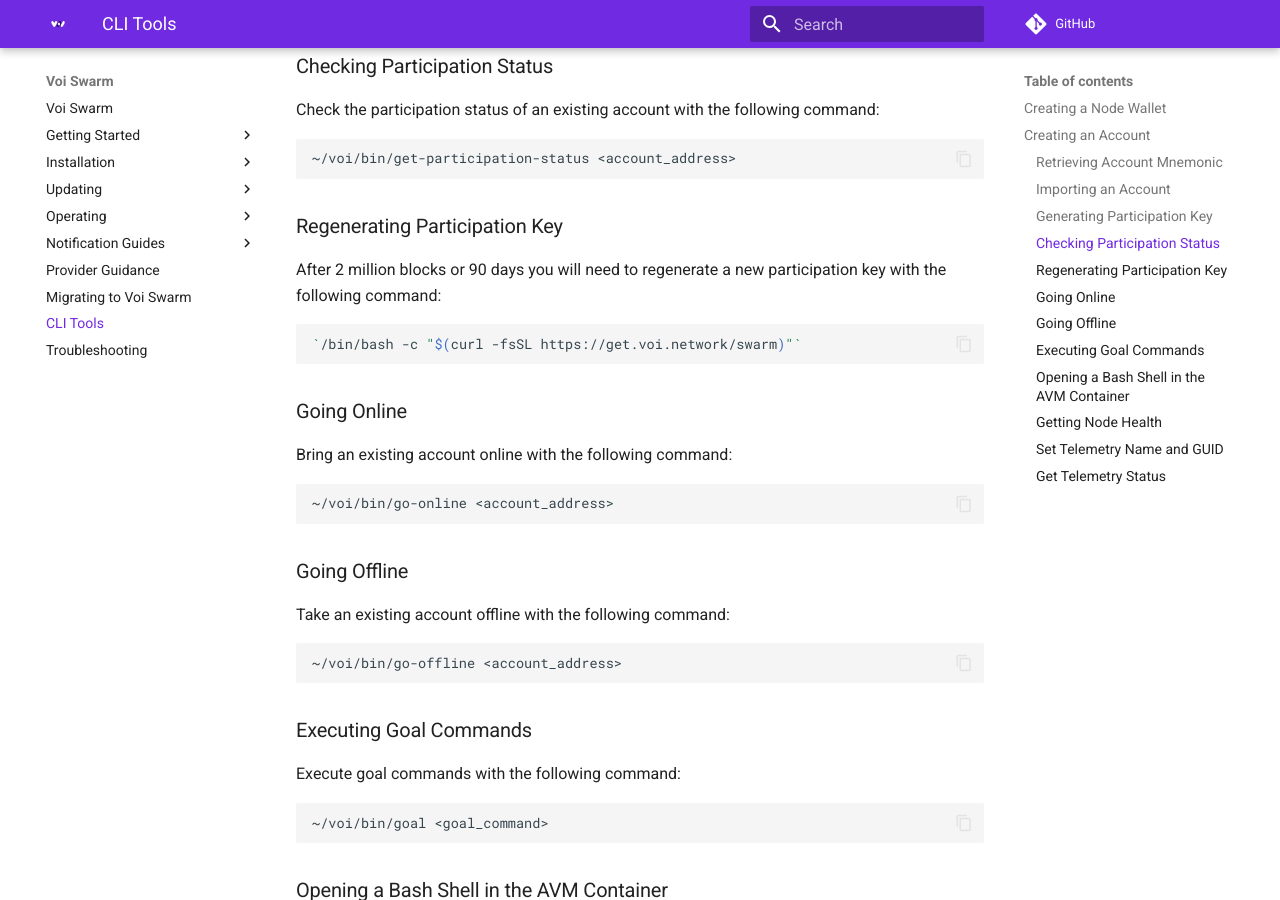
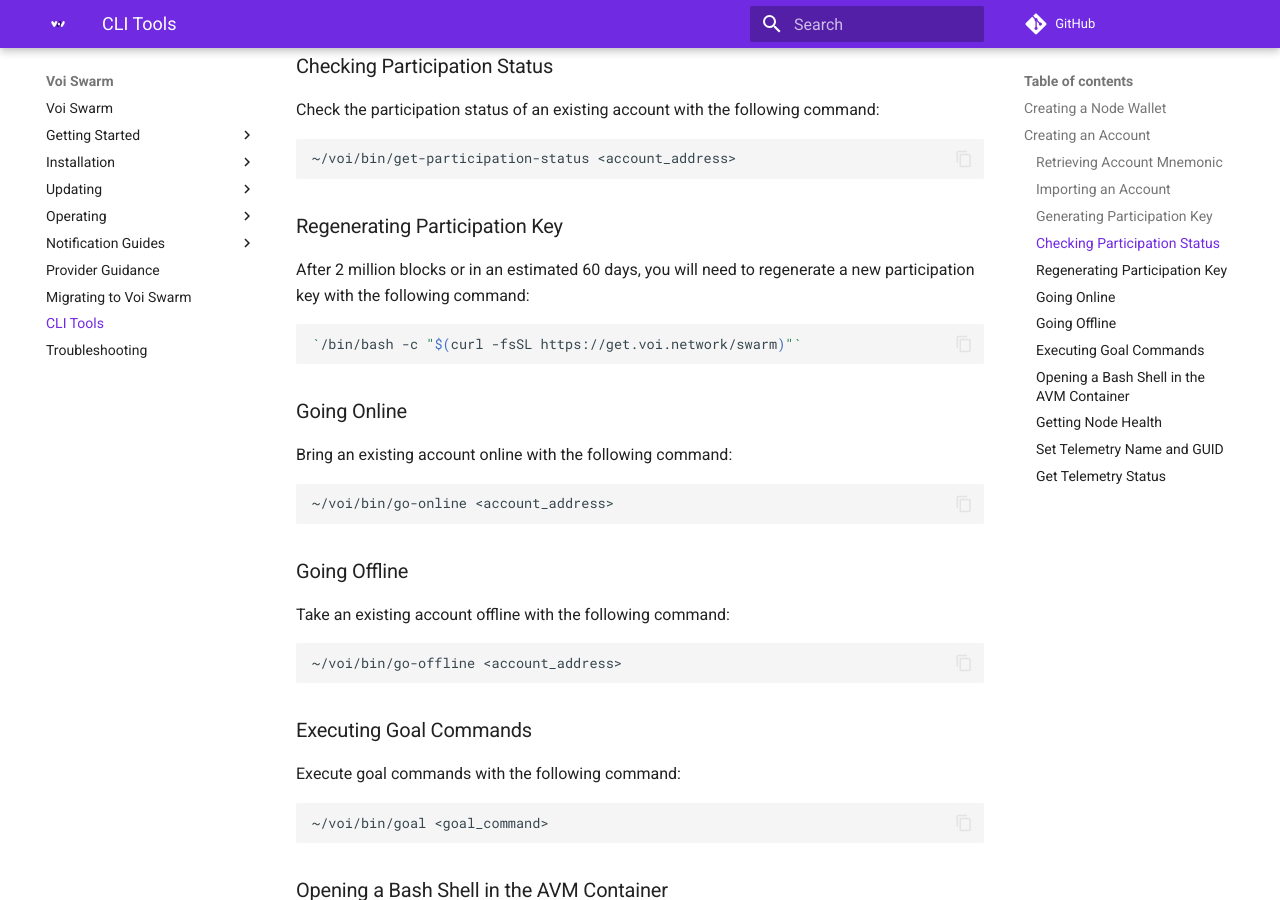
Before and after one commit to VoiNetwork/voi-swarm, an MkDocs documentation site: the page built from docs/cli-tools.md, in a window 1280 px wide and 900 px high, scrolled down 1276 px. Built offline with MkDocs 1.6.1 and Material for MkDocs 9.7.7, drawn with Linux system fonts in a browser that asks for light colours; plug-ins that fetch from the network failed and are left out; comment, search, counter and statistics services are not loaded.

Commit message:
Clarify expected key duration and expiration date

````diff
--- a/docs/cli-tools.md
+++ b/docs/cli-tools.md
@@ -60,7 +60,8 @@
 
 ### Regenerating Participation Key
 
-After 2 million blocks or 90 days you will need to regenerate a new participation key with the following command:
+After 2 million blocks or in an estimated 60 days, you will need
+to regenerate a new participation key with the following command:
 
 ```bash
 `/bin/bash -c "$(curl -fsSL https://get.voi.network/swarm)"`
````
